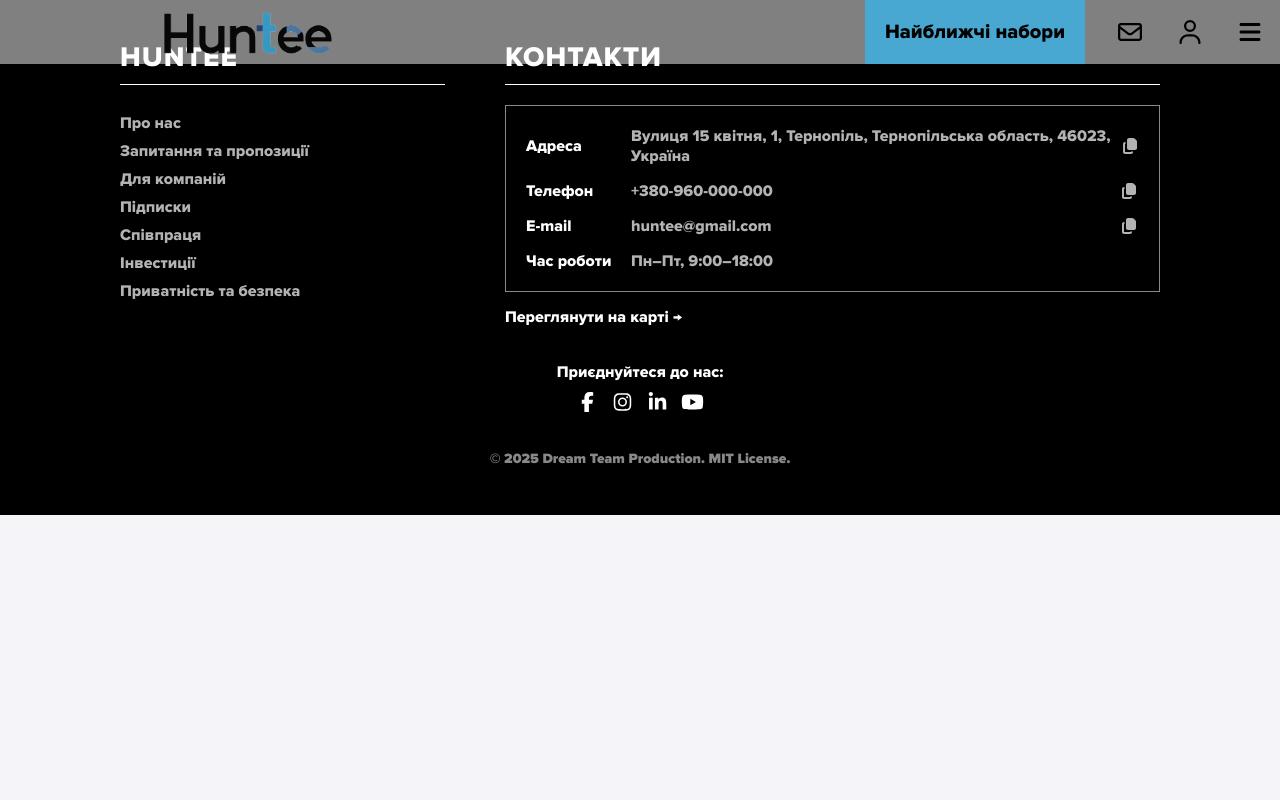
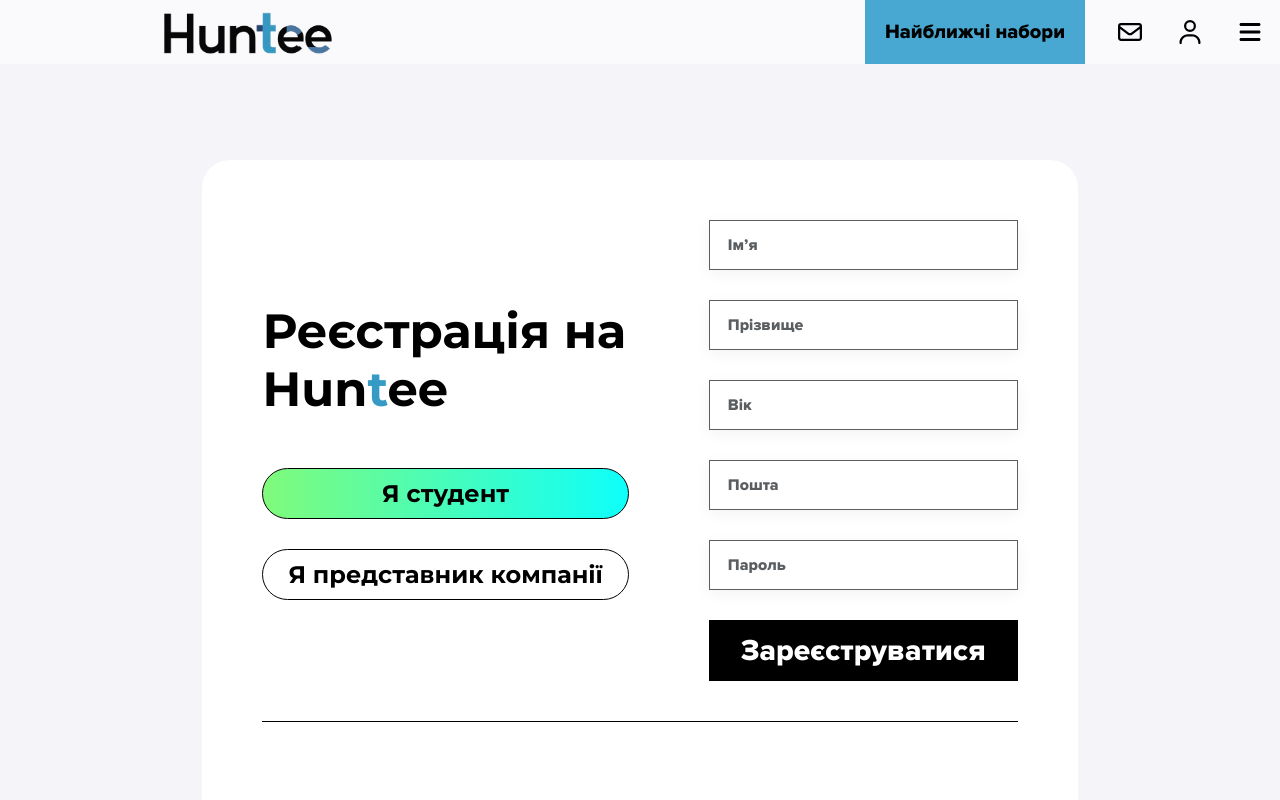
Before and after one commit to valerii-okhmak/huntee, a React (Create React App) app in the folder frontend/: page /reg2 in a window 1280 px wide. Shown: the top 800 px of the page. Built offline with nearby package versions, Linux system fonts and the light colour scheme; a web font is replaced by a local one.

Commit message:
feat: add new version of registration (without logic of registration and without adaptation)

```diff
--- a/frontend/src/App.js
+++ b/frontend/src/App.js
@@ -29,6 +29,7 @@ import Subscriptions from './components/subscriptionsComp/subscriptionsComp';
 import tryTestLogo from "./img/softserve.png";
 import tryTestQuestions from "./data/questions.json";
 import TemplatesHunteePage from './pages/TemplatesHunteePage';
+import Reg2Page from './pages/Reg2Page';
 
 const App = () => {
 
@@ -48,6 +49,7 @@ const App = () => {
         <Route path="/" element={<HomePage />} />
         <Route path="/login" element={<AuthPage />} />
         <Route path="/reg" element={<RegPage />} />
+        <Route path="/reg2" element={<Reg2Page />} />
         <Route path="/testpage" element={<TestPage />} />
         <Route path="/alltests" element={<AllTestsPage />} />
         <Route path='/starttest' element={<StartTestPage />} />
--- /dev/null
+++ b/frontend/src/components/reg2/Reg2Form.css
@@ -0,0 +1,169 @@
+.reg2-form-container{
+    display: flex;
+    flex-direction: column;
+    align-items: center;
+    gap: 40px;
+    margin: 160px auto;
+    padding: 60px;
+    background-color: white;
+    border-radius: 28px;
+}
+
+.top-part-reg2{
+    display: flex;
+    flex-direction: row;
+    align-items: center;
+    gap: 80px;
+}
+
+.left-side-reg2{
+    display: flex;
+    flex-direction: column;
+    gap: 50px;
+}
+
+.left-side-reg2 h1{
+    font-size: clamp(24px, 4vw, 48px);
+    font-family: 'Montserrat', sans-serif;
+    color: #000000;
+}
+
+.special-t{
+    color: #359AC4;
+}
+
+.choose-who-i-am{
+    display: flex;
+    flex-direction: column;
+    gap: 30px;
+}
+
+.choose-who-i-am div {
+  cursor: pointer;
+  padding: 10px 25px;
+  border-radius: 28px;
+  border: 1px solid #000000;
+  font-size: 24px;
+  font-family: 'Montserrat', sans-serif;
+  color: #000000;
+  cursor: pointer;
+  text-align: center;
+  font-weight: 700;
+  transition: 0.3s;
+}
+
+.choose-who-i-am div:hover {
+  background-color: #f4f4f9;
+}
+
+.choose-who-i-am .active {
+    background: linear-gradient(to right, #EEF600, #09FFFF);
+    background-size: 200% 100%;
+    background-position: 0% 0%;
+    animation: gradientShift 10s ease-in-out infinite;
+    color: #000000;
+}
+
+.right-side-reg2 {
+    display: flex;
+    flex-direction: column;
+    gap: 30px;
+}
+
+.reg2-input-box {
+  position: relative;
+  width: 100%;
+}
+
+.reg2-input-box .reg2-input {
+  width: 100%;
+  height: 50px;
+  padding: 13px 15px;
+  border: 1px solid #5a5e61;
+  border-radius: 0px;
+  font-size: 16px;
+  font-family: 'Montserrat', sans-serif;
+  color: #202124;
+  background: #ffffff;
+  outline: none;
+  transition: border 0.25s;
+  box-shadow: 0 4px 16px rgba(0, 0, 0, 0.05);
+}
+
+.reg2-input-box .reg2-input:focus {
+  border: 2px solid #000000;
+}
+
+.reg2-input-label {
+  position: absolute;
+  left: 15px;
+  top: 50%;
+  transform: translateY(-50%);
+  font-size: 16px;
+  font-family: 'MyFont', sans-serif;
+  color: #5a5e61;
+  pointer-events: none;
+  transition: all 0.25s ease;
+  background: #fff;
+  padding: 0 4px;
+}
+
+.reg2-input-box .reg2-input:focus + .reg2-input-label,
+.reg2-input-box .reg2-input:valid + .reg2-input-label {
+  top: 0;
+  transform: translateY(-50%);
+  font-size: 18px;
+  color: #000000;
+}
+
+
+.reg2-submit-button{
+    background: #000000;
+    border: none;
+    padding: 12px 32px;
+    display: inline-block;
+    font-size: clamp(14px, 2.5vw, 30px);
+    font-family: 'MyFont', sans-serif;
+    cursor: pointer;
+    color: #ffffff;
+    position: relative;
+    overflow: hidden;
+    z-index: 1;
+    align-self: flex-start;
+}
+
+.reg2-submit-button::before {
+    content: '';
+    position: absolute;
+    top: 0;
+    left: 0;
+    width: 100%;
+    height: 100%;
+    background: #ffffff;
+    z-index: -1;
+    transform: scaleX(0);
+    transform-origin: left;
+    transition: transform 0.5s ease;
+}
+
+.reg2-submit-button:hover {
+    color: #000000;
+    box-shadow: 0px 0px 10px rgba(0, 0, 0, 1);
+}
+
+.reg2-submit-button:hover::before {
+    transform: scaleX(1);
+}
+
+.horizontal-line-reg2{
+    width: 100%;
+    height: 1px;
+    background-color: #000000;
+    margin: 40px 0;
+}
+
+@keyframes gradientShift {
+    0%   { background-position: 0% 0%; }
+    50%  { background-position: 100% 0%; }
+    100% { background-position: 0% 0%; }
+}
--- /dev/null
+++ b/frontend/src/components/reg2/Reg2Form.js
@@ -0,0 +1,94 @@
+import React, { useState } from 'react';
+import './Reg2Form.css';
+import SocialLogin from '../SocialLogin/SocialLogin';
+
+const Reg2Form = () => {
+  const [selectedRole, setSelectedRole] = useState('student');
+    const [error, setError] = useState('');
+
+  return (
+    <div className="reg2-form-container">
+      <form className="reg2-form">
+        <div className="top-part-reg2">
+          <div className="left-side-reg2">
+            <h1>
+              Реєстрація на<br />
+              Hun<span className="special-t">t</span>ee
+            </h1>
+            <div className="choose-who-i-am">
+              <div
+                className={`i-am-student ${selectedRole === 'student' ? 'active' : ''}`}
+                onClick={() => setSelectedRole('student')}
+              >
+                Я студент
+              </div>
+              <div
+                className={`i-am-company ${selectedRole === 'company' ? 'active' : ''}`}
+                onClick={() => setSelectedRole('company')}
+              >
+                Я представник компанії
+              </div>
+            </div>
+          </div>
+          <div className="right-side-reg2">
+            {selectedRole === 'student' ? (
+                <>
+                <div className="reg2-input-box">
+                    <input type="text" id="firstName" className="reg2-input" required />
+                    <label htmlFor="firstName" className="reg2-input-label">Ім’я</label>
+                </div>
+
+                <div className="reg2-input-box">
+                    <input type="text" id="lastName" className="reg2-input" required />
+                    <label htmlFor="lastName" className="reg2-input-label">Прізвище</label>
+                </div>
+
+                <div className="reg2-input-box">
+                    <input type="number" id="age" className="reg2-input" required />
+                    <label htmlFor="age" className="reg2-input-label">Вік</label>
+                </div>
+
+                <div className="reg2-input-box">
+                    <input type="email" id="email" className="reg2-input" required />
+                    <label htmlFor="email" className="reg2-input-label">Пошта</label>
+                </div>
+
+                <div className="reg2-input-box">
+                    <input type="password" id="password" className="reg2-input" required />
+                    <label htmlFor="password" className="reg2-input-label">Пароль</label>
+                </div>
+
+                <button type="submit" className="reg2-submit-button">Зареєструватися</button>
+                </>
+            ) : (
+                <>
+                <div className="reg2-input-box">
+                    <input type="text" id="companyName" className="reg2-input" required />
+                    <label htmlFor="companyName" className="reg2-input-label">Назва компанії</label>
+                </div>
+
+                <div className="reg2-input-box">
+                    <input type="email" id="companyEmail" className="reg2-input" required />
+                    <label htmlFor="companyEmail" className="reg2-input-label">Пошта</label>
+                </div>
+
+                <div className="reg2-input-box">
+                    <input type="password" id="companyPassword" className="reg2-input" required />
+                    <label htmlFor="companyPassword" className="reg2-input-label">Пароль</label>
+                </div>
+
+                <button type="submit" className="reg2-submit-button">Зареєструватися</button>
+                </>
+            )}
+            </div>
+        </div>
+        <div className="horizontal-line-reg2"></div>
+        <div className="bottom-part-reg2">
+            <SocialLogin setError={setError} />
+        </div>
+      </form>
+    </div>
+  );
+};
+
+export default Reg2Form;
--- /dev/null
+++ b/frontend/src/pages/Reg2Page.js
@@ -0,0 +1,12 @@
+import React from 'react';
+import Reg2Form from '../components/reg2/Reg2Form';
+
+const Reg2Page = () => {
+  return (
+    <div className="page">
+      <Reg2Form />
+    </div>
+  );
+};
+
+export default Reg2Page;
```
